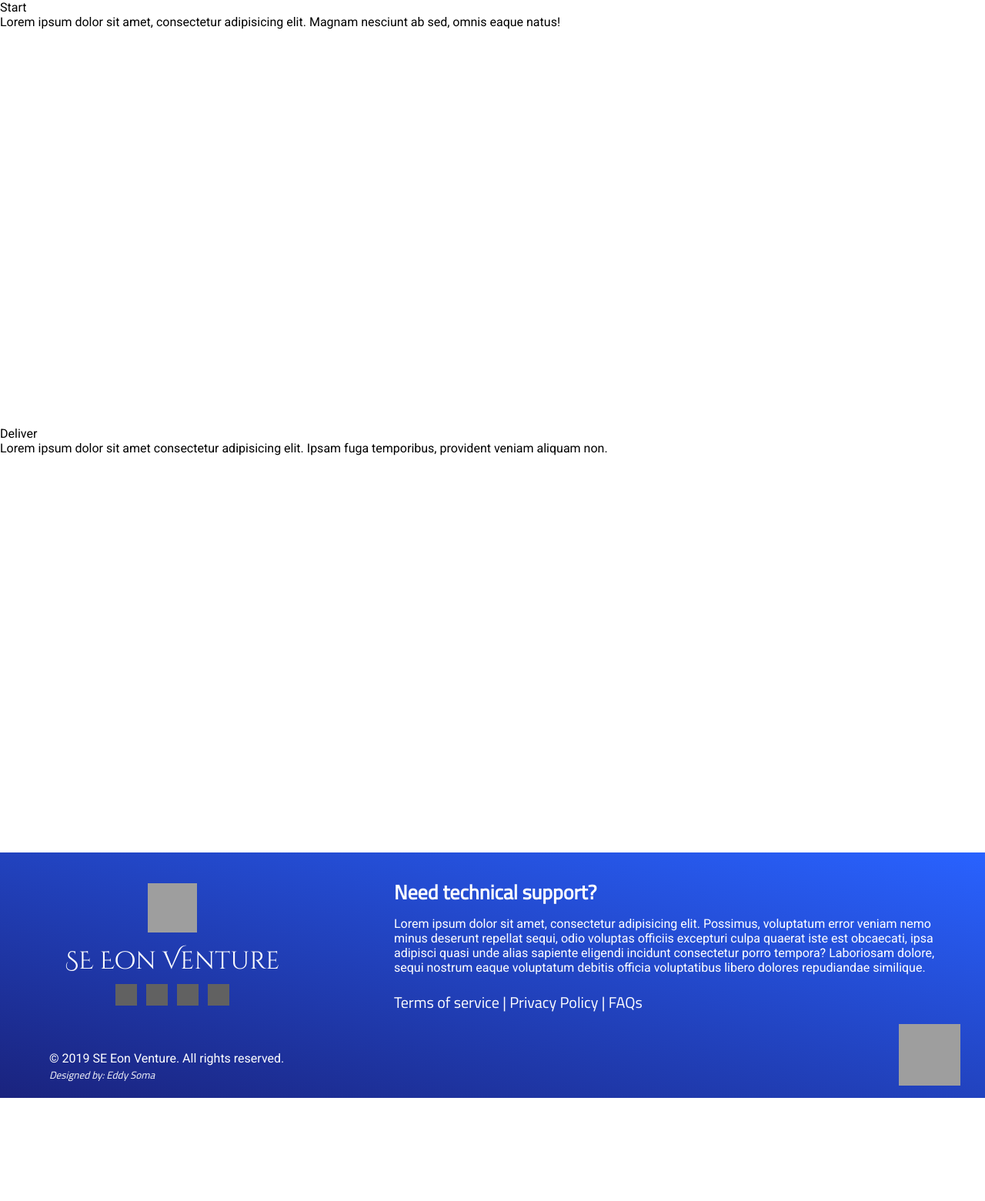
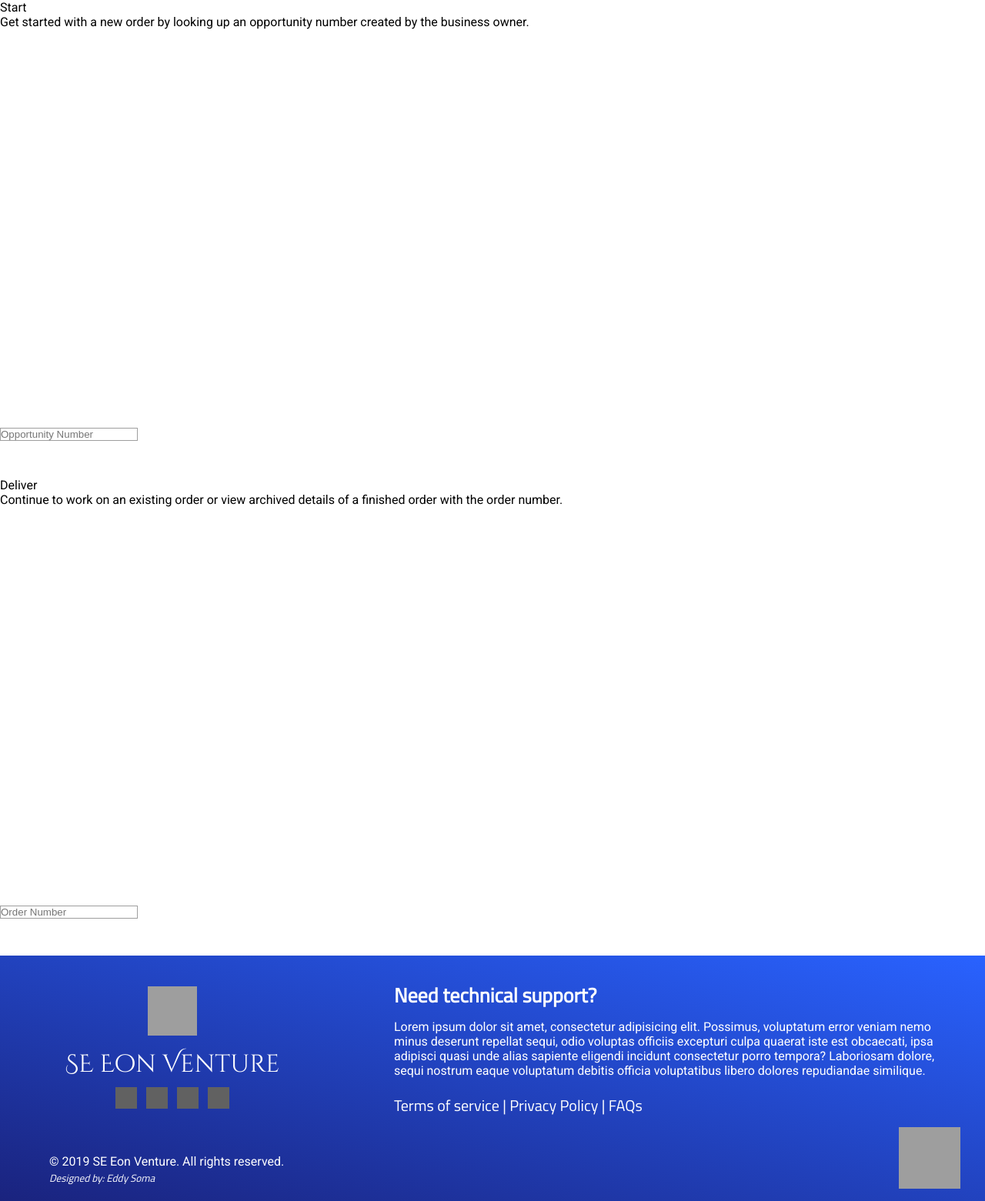
Before and after one commit to Kairn/se-eon-venture, a Django app: template seev/apps/order/templates/order/index.html in a window 1280 px wide. Shown: the part 128-1689 px from the top of the page at 77% size. Before the commit the page ends 1555 px from the top, so only its background shows below. Run offline with Django 3.2, Linux system fonts and the light colour scheme; the template is opened without the code that fills it, so the values that code supplies are empty; style sheets or scripts are compiled from the project's sources; grey boxes are pictures that could not be loaded.

Commit message:
add search bars to order home page with more style changes

```diff
--- a/seev/apps/core/static/core/scss/main.scss
+++ b/seev/apps/core/static/core/scss/main.scss
@@ -185,7 +185,7 @@ $card-width: 300px;
 }
 
 #features {
-  padding: 4rem 4rem;
+  padding: 4rem 4rem 6rem 4rem;
   background-color: #eeeeee;
   position: relative;
   @include mobile {
--- a/seev/apps/order/templates/order/index.html
+++ b/seev/apps/order/templates/order/index.html
@@ -7,22 +7,37 @@
 	<section id="oppo-sect">
 		<div id="oppo-banner" class="ord-banner">
 			<div class="banner-title">Start</div>
-			<div class="banner-content">Lorem ipsum dolor sit amet, consectetur adipisicing elit. Magnam nesciunt ab sed,
-				omnis eaque natus!</div>
+			<div class="banner-content">Get started with a new order by looking up an opportunity number created by the
+				business owner.</div>
 			<div class="banner-img">
 				<img src="{% static 'order/images/icon-51.svg' %}" alt="banner-img-1">
 			</div>
 		</div>
+		<form action="#" method="POST" id="oppo-search-form" class="ord-home-sf">
+			{% csrf_token %}
+			<div class="ord-home-field-wrapper">
+				<input class="ord-search-ti" type="text" name="opportunity-id" placeholder="Opportunity Number">
+			</div>
+			<input id="oppo-search-btn" class="ord-search-btn" type="submit" value="Look Up">
+		</form>
+		<div id="oppo-detail-panel" class="ord-home-panel"></div>
 	</section>
 	<section id="ord-sect">
 		<div id="ord-banner" class="ord-banner">
 			<div class="banner-title">Deliver</div>
-			<div class="banner-content">Lorem ipsum dolor sit amet consectetur adipisicing elit. Ipsam fuga temporibus,
-				provident veniam aliquam non.</div>
+			<div class="banner-content">Continue to work on an existing order or view archived details of a finished order
+				with the order number.</div>
 			<div class="banner-img">
 				<img src="{% static 'order/images/icon-52.svg' %}" alt="banner-img-2">
 			</div>
 		</div>
+		<form action="#" method="POST" id="ord-search-form" class="ord-home-sf">
+			{% csrf_token %}
+			<div class="ord-home-field-wrapper">
+				<input class="ord-search-ti" type="text" name="order-number" placeholder="Order Number">
+			</div>
+			<input id="ord-search-btn" class="ord-search-btn" type="submit" value="Retrieve">
+		</form>
 	</section>
 </div>
 {% endblock ordContent %}
--- a/seev/resources/scss/global.scss
+++ b/seev/resources/scss/global.scss
@@ -415,6 +415,28 @@ input[type="file"] + label.form-inp-label {
   }
 }
 
+.ord-search-btn {
+  cursor: pointer;
+  font-family: "Noto Sans", sans-serif;
+  display: inline-flex;
+  justify-content: center;
+  align-items: center;
+  background: none;
+  color: white;
+  font-size: 22px;
+  width: 12rem;
+  height: 48px;
+  border: none;
+  border-radius: 6px;
+  @include tablet {
+    width: 14rem;
+  }
+  @include mobile {
+    width: 12rem;
+    font-size: 18px;
+  }
+}
+
 .font-rob {
   font-family: "Roboto", sans-serif;
 }
```
Also changed, not shown: seev/apps/order/static/order/scss/main.scss (+68 -0 lines).
